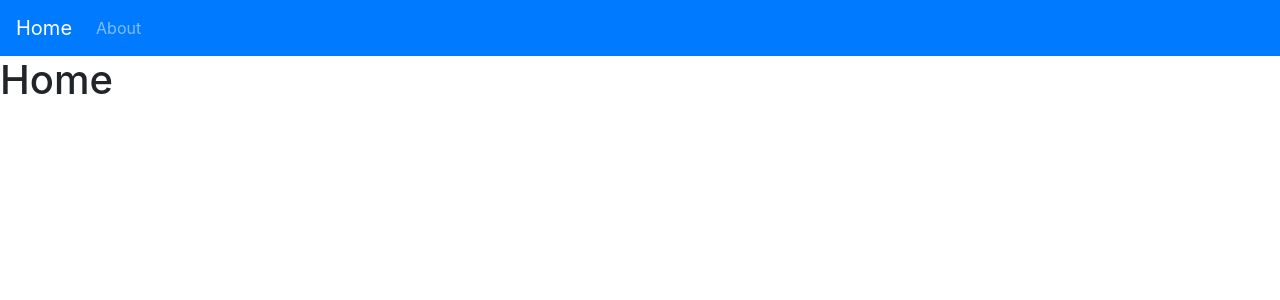
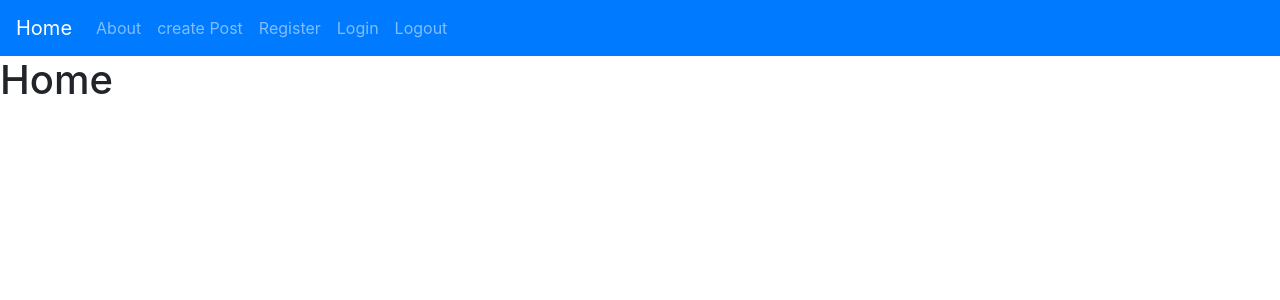
Before and after one commit to sklGermane1/Flask-BlogPost, a Flask app: page / in a window 1280 px wide. Shown: the top 300 px of the page. Run offline with Flask 2, Linux system fonts and the light colour scheme.

Commit message:
Flask Setup

```diff
--- a/flaskApp.py
+++ b/flaskApp.py
@@ -1,5 +1,5 @@
 from flask import Flask, render_template
-
+from forms import RegisterForm, LoginForm, PostForm
 
 app = Flask(__name__)
 
@@ -75,5 +75,10 @@ def login():
     pass
 
 
+@app.route("/logout")
+def logout():
+    pass
+
+
 if __name__ == "__main__":
     app.run(debug=True)
--- a/templates/base.html
+++ b/templates/base.html
@@ -16,11 +16,24 @@
     <!-- Navbar -->
     <nav class="navbar navbar-expand-lg navbar-dark bg-primary">
         <a class="navbar-brand" href="{{ url_for('home') }}">Home</a>
-        <div class="navbar-nav">
-            <div class="nav-item">
+        <ul class="navbar-nav">
+
+            <li class="nav-item">
                 <a class="nav-link" href="{{ url_for('about') }}">About</a>
-            </div>
-        </div>
+            </li>
+            <li class="nav-item">
+                <a class="nav-link" href="{{ url_for('create_post') }}">create Post</a>
+            </li>
+            <li class="nav-item" >
+                <a class="nav-link ml-auto" href="{{ url_for('register') }}">Register</a>
+            </li>
+            <li class="nav-item ">
+                <a class="nav-link ml-auto" href="{{ url_for('login') }}">Login</a>
+            </li>
+            <li class="nav-item">
+                <a class="nav-link" href="{{ url_for('logout') }}">Logout</a>
+        </li>
+        </ul>
     </nav>
     <!-- Content -->
     {% block content %}
```
Also changed, not shown: forms.py (added, +53 -0 lines), models.py (added).
